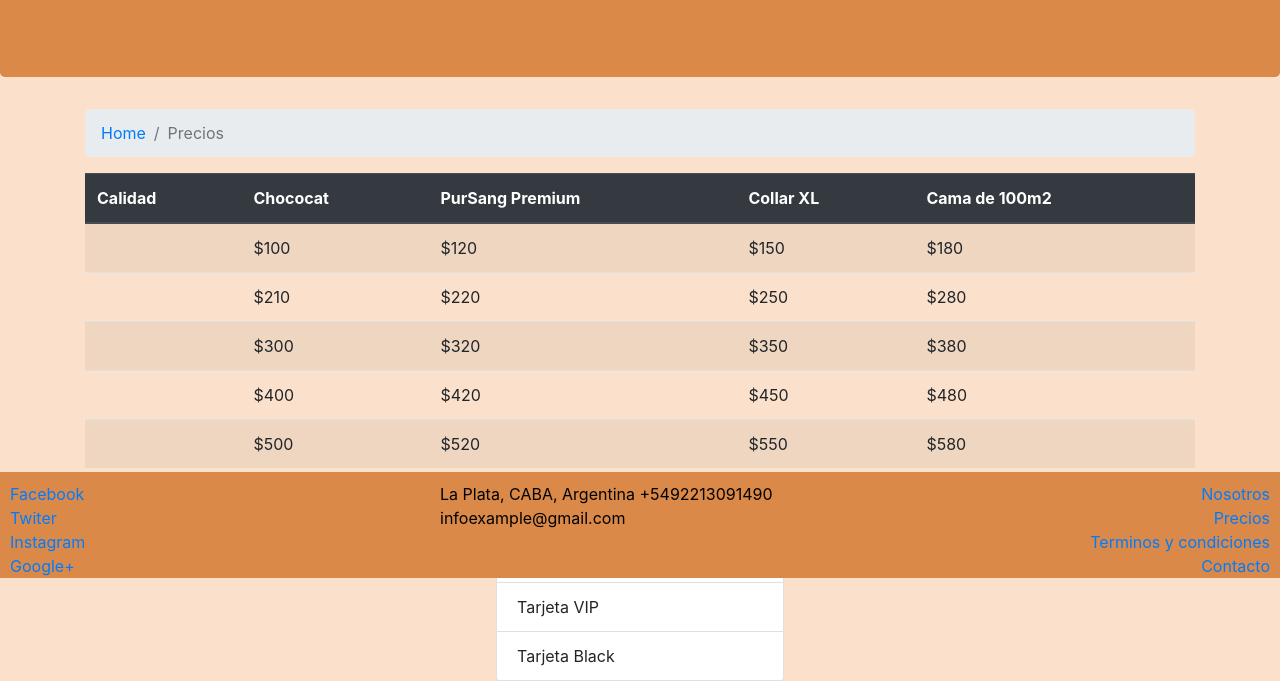
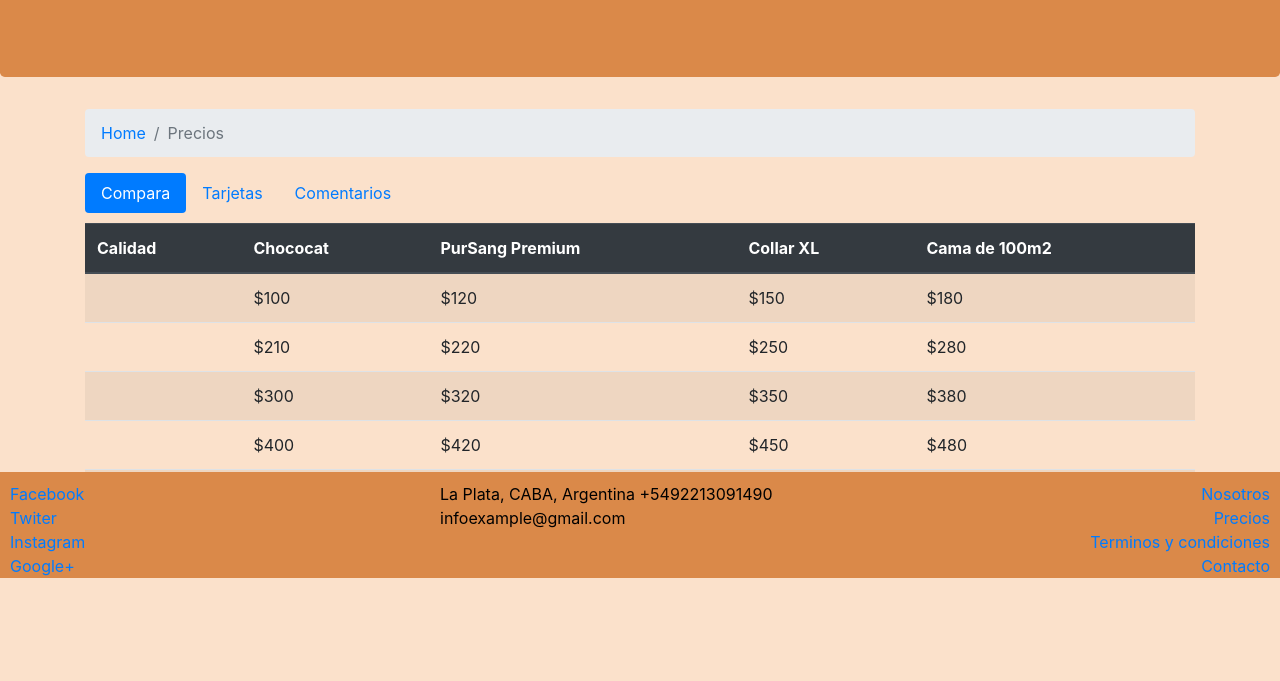
Before and after one commit to infosergio2020/02-Bootstrap-curso-completo, a website: page precios.html in a window 1280 px wide. Shown: the part 222-903 px from the top of the page. After the commit the page ends 800 px from the top, so only its background shows below. Drawn offline with nearby package versions, Linux system fonts and the light colour scheme; a web font is replaced by a local one.

Commit message:
usando pestañas en la seccion de precios

```diff
--- a/css/style.css
+++ b/css/style.css
@@ -50,3 +50,7 @@
     .btn {
         background-color: #4B0082;
     }
+
+    .tab-content {
+        padding-top: 10px;
+    }
--- a/precios.html
+++ b/precios.html
@@ -42,7 +42,24 @@
                 <li class="breadcrumb-item active" aria-current="page">Precios</li>
             </ol>
         </nav>
+        <!-- PESTAÑAS -->
+        <!-- podemos usar pills cambiando tab por pill -->
+        <ul class="nav nav-pills" id="myTab" role="tablist">
+            <li class="nav-item">
+                <a class="nav-link active" id="compara-tab" data-toggle="pill" href="#compara" role="tab" aria-controls="compara" aria-selected="true">Compara</a>
+            </li>
+            <li class="nav-item">
+                <a class="nav-link" id="tarjetas-tab" data-toggle="pill" href="#tarjetas" role="tab" aria-controls="tarjetas" aria-selected="false">Tarjetas</a>
+            </li>
+            <li class="nav-item">
+                <a class="nav-link" id="comentarios-tab" data-toggle="pill" href="#comentarios" role="tab" aria-controls="comentarios" aria-selected="false">Comentarios</a>
+            </li>
+        </ul>
 
+        <!-- CONTENIDO ASOCIADO A LAS PESTAÑAS -->
+        <div class="tab-content" id="myTabContent">
+            <!-- TODOS TAB-PANE DEBEN IR ACA -->
+            <div class="tab-pane fade show active" id="compara" role="tabpanel" aria-labelledby="compara-tab">
                 <div class="table-responsive">
                     <table class="table table-striped">
                         <thead class="thead-dark">
@@ -109,7 +126,9 @@
                         </tbody>
                     </table>
                 </div>
+            </div>
 
+            <div class="tab-pane fade" id="tarjetas" role="tabpanel" aria-labelledby="tarjetas-tab">
                 <div class="d-flex justify-content-center">
                     <div class="card" style="width:18rem;">
                         <div class="card-header" style="background-color:blue; color: aliceblue;">
@@ -122,6 +141,14 @@
                         </ul>
                     </div>
                 </div>
+            </div>
+
+            <div class="tab-pane fade" id="comentarios" role="tabpanel" aria-labelledby="comentarios-tab">
+                Comentarios
+            </div>
+        </div>
+
+
 
 
     </div>
```
Lines whose indentation alone changed are shown as unchanged.
